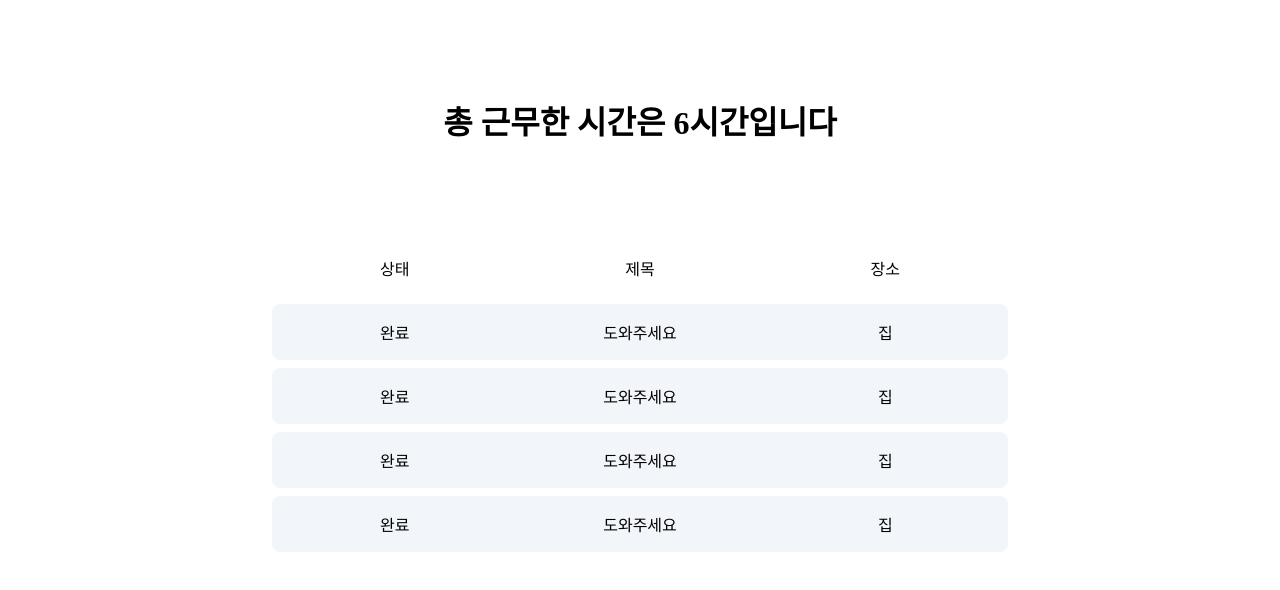
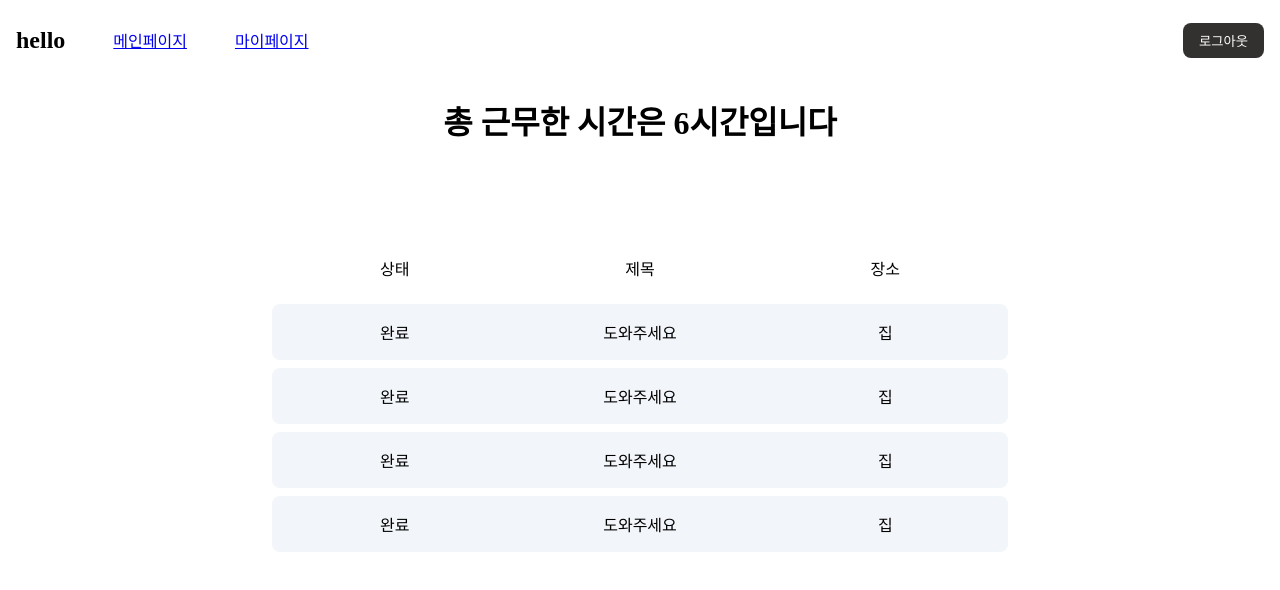
Before and after one commit to MIDAS-YOUNG-TALENT-CHALLENGE/front, a React (Create React App) app: page /my in a window 1280 px wide. Shown: the top 590 px of the page. Built offline with nearby package versions, Linux system fonts and the light colour scheme; no server answers.

Commit message:
Add header

```diff
--- a/src/components/Header/index.tsx
+++ b/src/components/Header/index.tsx
@@ -1,4 +1,4 @@
-import { useNavigate } from 'react-router-dom'
+import { Link, useNavigate } from 'react-router-dom'
 import * as S from './style'
 
 const Header = () => {
@@ -10,7 +10,11 @@ const Header = () => {
 
   return (
     <S.Wrapper>
-      <h2>hello</h2>
+      <S.Navigation>
+        <h2>hello</h2>
+        <Link to={`/`}>메인페이지</Link>
+        <Link to={`/my`}>마이페이지</Link>
+      </S.Navigation>
       <S.LogoutBtn onClick={onLogout}>로그아웃</S.LogoutBtn>
     </S.Wrapper>
   )
--- a/src/components/Header/style.ts
+++ b/src/components/Header/style.ts
@@ -15,6 +15,12 @@ export const Wrapper = styled.div`
   z-index: 10;
 `
 
+export const Navigation = styled.div`
+  display: flex;
+  align-items: center;
+  gap: 3rem;
+`
+
 export const LogoutBtn = styled.button`
   background: #333030;
   color: #fff;
--- a/src/pages/MyPage.tsx
+++ b/src/pages/MyPage.tsx
@@ -1,8 +1,10 @@
+import { Header } from '../components'
 import My from '../components/My'
 
 const MyPage = () => {
   return (
     <>
+      <Header />
       <My />
     </>
   )
```
